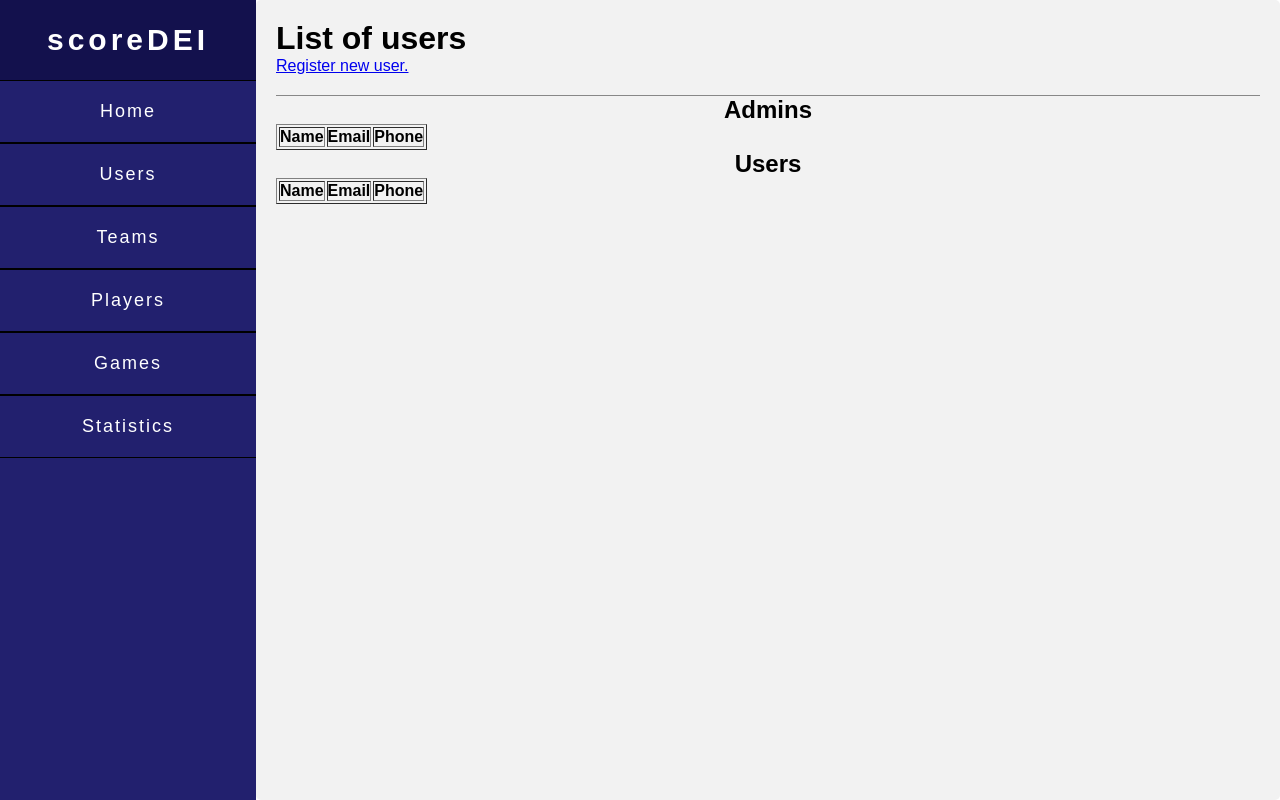
After one commit to JoniArturito/scoreDEI, a Spring Boot app: page /user/list in a window 1280 px wide. The commit adds this page. Run offline with Spring Boot 4, Linux system fonts and the light colour scheme; tables that the repository leaves empty hold one stand-in row (values such as "Sample post"); lists and menus that the app fills with data are empty.

Commit message:
Refactor user data controller

```diff
--- /dev/null
+++ b/scoreDEI/src/main/java/com/scoreDEI/scoreDEI/UserDataController.java
@@ -0,0 +1,132 @@
+package com.scoreDEI.scoreDEI;
+
+import com.scoreDEI.Entities.AdminUser;
+import com.scoreDEI.Entities.RegularUser;
+import com.scoreDEI.Entities.User;
+import com.scoreDEI.Forms.UserForm;
+import com.scoreDEI.Others.PasswordHash;
+import com.scoreDEI.Services.UserService;
+import org.springframework.beans.factory.annotation.Autowired;
+import org.springframework.stereotype.Controller;
+import org.springframework.ui.Model;
+import org.springframework.web.bind.annotation.*;
+
+import java.util.Optional;
+
+@Controller
+@RequestMapping("/user")
+public class UserDataController {
+    @Autowired
+    UserService userService;
+
+    @GetMapping("/register")
+    public String registerUserForm(Model model) {
+        model.addAttribute("registerForm", new UserForm());
+        return "/user/register";
+    }
+
+    @PostMapping("/register")
+    public String registerUserSubmit(@ModelAttribute UserForm form, Model model) {
+        model.addAttribute("registerForm", form);
+
+        String username = form.getUsername();
+        String password = PasswordHash.toHexString(PasswordHash.getSha(form.getPassword()));
+        String email = form.getEmail();
+        long phone = form.getPhone();
+
+        if(form.isAdmin_role()) {
+            AdminUser user = new AdminUser(username, email, phone, password);
+            this.userService.addUser(user);
+        } else {
+            RegularUser user = new RegularUser(username, email, phone, password);
+            this.userService.addUser(user);
+        }
+
+        return "redirect:/user/list";
+    }
+
+    @GetMapping("/list")
+    public String listUsers(Model m) {
+        m.addAttribute("users", this.userService.getAllUsers());
+        m.addAttribute("admins", this.userService.getAllAdmins());
+        m.addAttribute("regular_users", this.userService.getAllRegUsers());
+        return "/user/list";
+    }
+
+    @GetMapping("/edit/name")
+    public String updateUsername(@RequestParam(name="id", required = true) int id, Model model) {
+        Optional<User> op = this.userService.getUser(id);
+        model.addAttribute("editForm", new UserForm());
+        if (op.isPresent()) {
+            model.addAttribute("user", op.get());
+            return "user/updateUsername";
+        }
+        return "redirect:/user/list";
+    }
+
+    @PostMapping("/edit/name")
+    public String updateUsername(@RequestParam(name="id", required = true) int id, @ModelAttribute UserForm form, Model model) {
+        model.addAttribute("editForm", form);
+        String username = form.getUsername();
+        userService.updateUsername(id, username);
+        return "redirect:/user/list";
+    }
+
+    @GetMapping("/edit/email")
+    public String updateEmail(@RequestParam(name="id", required = true) int id, Model model) {
+        Optional<User> op = this.userService.getUser(id);
+        model.addAttribute("editForm", new UserForm());
+        if (op.isPresent()) {
+            model.addAttribute("user", op.get());
+            return "user/updatePassword";
+        }
+        return "redirect:/user/list";
+    }
+
+    @PostMapping("/edit/email")
+    public String updateEmail(@RequestParam(name="id", required = true) int id, @ModelAttribute UserForm form, Model model) {
+        model.addAttribute("editForm", form);
+        String email = form.getUsername();
+        userService.updateEmail(id, email);
+        return "redirect:/user/list";
+    }
+
+    @GetMapping("/edit/phone")
+    public String updatePhone(@RequestParam(name="id", required = true) int id, Model model) {
+        Optional<User> op = this.userService.getUser(id);
+        model.addAttribute("editForm", new UserForm());
+        if (op.isPresent()) {
+            model.addAttribute("user", op.get());
+            return "user/updatePhone";
+        }
+        return "redirect:/user/list";
+    }
+
+    @PostMapping("/edit/phone")
+    public String updatePhone(@RequestParam(name="id", required = true) int id, @ModelAttribute UserForm form, Model model) {
+        model.addAttribute("editForm", form);
+        long phone = form.getPhone();
+        userService.updatePhone(id, phone);
+        return "redirect:/user/list";
+    }
+
+    @GetMapping("/edit/password")
+    public String updatePassword(@RequestParam(name="id", required = true) int id, Model model) {
+        Optional<User> op = this.userService.getUser(id);
+        model.addAttribute("editForm", new UserForm());
+        if (op.isPresent()) {
+            model.addAttribute("user", op.get());
+            return "user/updatePassword";
+        }
+        return "redirect:/user/list";
+    }
+
+    @PostMapping("/edit/password")
+    public String updatePassword(@RequestParam(name="id", required = true) int id, @ModelAttribute UserForm form, Model model) {
+        model.addAttribute("editForm", form);
+        long phone = form.getPhone();
+        userService.updatePhone(id, phone);
+        return "redirect:/user/list";
+    }
+
+}
--- a/scoreDEI/src/main/resources/templates/navbar.html
+++ b/scoreDEI/src/main/resources/templates/navbar.html
@@ -9,7 +9,7 @@
         <div class="menu">
             <h2 id="logo">scoreDEI</h2>
             <a href="/">Home</a>
-            <a href="/listUsers">Users</a>
+            <a href="/user/list">Users</a>
             <a href="/listTeams">Teams</a>
             <a href="">Players</a>
             <a href="">Games</a>
--- /dev/null
+++ b/scoreDEI/src/main/resources/templates/user/list.html
@@ -0,0 +1,64 @@
+<!DOCTYPE html>
+<html lang="en">
+<head>
+  <meta charset="UTF-8">
+  <title>scoreDEi</title>
+  <link th:href="@{/css/base.css}" rel="stylesheet" />
+</head>
+
+<body>
+
+<div class="main">
+  <div th:replace="navbar.html"></div>
+  <div class="body">
+
+    <div class = "container">
+
+      <div class="header">
+        <h1 class="headerTitle">List of users</h1>
+        <a href="/user/register"> Register new user. </a>
+      </div>
+
+      <div class="users_info">
+        <h2>Admins</h2>
+        <table border="1">
+          <tr>
+            <th>Name</th>
+            <th>Email</th>
+            <th>Phone</th>
+          </tr>
+          <tr th:each="s : ${admins}">
+            <td><a style="{color:black; font-size: 18px}" th:text="${s.name}" th:href="@{edit/name(id=${s.userId})}">name</a></td>
+            <td><a style="{color:black; font-size: 18px}" th:text="${s.email}" th:href="@{edit/email(id=${s.userId})}">email</a></td>
+            <td><a style="{color:black; font-size: 18px}" th:text="${s.phone}" th:href="@{edit/phone(id=${s.userId})}">phone</a></td>
+            <td><a style="{color:black; font-size: 18px}" th:href="@{edit/password(id=${s.userId})}">Edit password</a></td>
+            <td><a th:href="@{delete(id=${s.userId})}">Delete</a></td>
+          </tr>
+        </table>
+      </div>
+
+      <div class="users_info">
+        <h2>Users</h2>
+        <table border="1">
+          <tr>
+            <th>Name</th>
+            <th>Email</th>
+            <th>Phone</th>
+          </tr>
+          <tr th:each="s : ${regular_users}">
+            <td><a style="{color:black; font-size: 18px}" th:text="${s.name}" th:href="@{name(id=${s.userId})}">name</a></td>
+            <td><a style="{color:black; font-size: 18px}" th:text="${s.email}" th:href="@{email(id=${s.userId})}">email</a></td>
+            <td><a style="{color:black; font-size: 18px}" th:text="${s.phone}" th:href="@{edit/phone(id=${s.userId})}">phone</a></td>
+            <td><a style="{color:black; font-size: 18px}" th:href="@{edit/password(id=${s.userId})}">Edit password</a></td>
+            <td><a th:href="@{delete(id=${s.userId})}">Delete</a></td>
+          </tr>
+        </table>
+      </div>
+
+    </div>
+
+  </div>
+
+</div>
+</body>
+</html>
--- a/scoreDEI/src/main/resources/templates/registerUser.html
+++ b/scoreDEI/src/main/resources/templates/user/register.html
@@ -22,7 +22,7 @@
 
             <div class="form">
 
-                <form action="#" th:action="@{/register}" th:object="${registerForm}" method="post">
+                <form action="#" th:action="@{/user/register}" th:object="${registerForm}" method="post">
 
                     <div class="row">
                         <div class="col-25">
--- a/scoreDEI/src/main/resources/templates/user/updateEmail.html
+++ b/scoreDEI/src/main/resources/templates/user/updateEmail.html
@@ -34,7 +34,7 @@
 
                     <div class="row">
                         <input style={padding-top:250px} type="submit" value="Save">
-                        <a class="cancel" href="/listUsers"> Cancel </a>
+                        <a class="cancel" href="/user/list"> Cancel </a>
                     </div>
 
                 </form>
--- a/scoreDEI/src/main/resources/templates/user/updatePassword.html
+++ b/scoreDEI/src/main/resources/templates/user/updatePassword.html
@@ -16,7 +16,7 @@
         <div class="container">
 
             <div class="header">
-                <h2 class="headerTitle">${user.name} - update password</h2>
+                <h2 class="headerTitle">Update password</h2>
             </div>
 
             <div class="form">
@@ -34,7 +34,7 @@
 
                     <div class="row">
                         <input style={padding-top:250px} type="submit" value="Save">
-                        <a class="cancel" href="/listUsers"> Cancel </a>
+                        <a class="cancel" href="/user/list"> Cancel </a>
                     </div>
 
                 </form>
--- a/scoreDEI/src/main/resources/templates/user/updatePhone.html
+++ b/scoreDEI/src/main/resources/templates/user/updatePhone.html
@@ -34,7 +34,7 @@
 
                     <div class="row">
                         <input style={padding-top:250px} type="submit" value="Save">
-                        <a class="cancel" href="/listUsers"> Cancel </a>
+                        <a class="cancel" href="/user/list"> Cancel </a>
                     </div>
 
                 </form>
--- a/scoreDEI/src/main/resources/templates/user/updateUsername.html
+++ b/scoreDEI/src/main/resources/templates/user/updateUsername.html
@@ -34,7 +34,7 @@
 
                     <div class="row">
                         <input style={padding-top:250px} type="submit" value="Save">
-                        <a class="cancel" href="/listUsers"> Cancel </a>
+                        <a class="cancel" href="/user/list"> Cancel </a>
                     </div>
 
                 </form>
```
Also changed, not shown: scoreDEI/src/main/java/com/scoreDEI/scoreDEI/DatabaseController.java (+1 -111 lines), scoreDEI/src/main/resources/templates/listUsers.html (deleted, +0 -64 lines).
